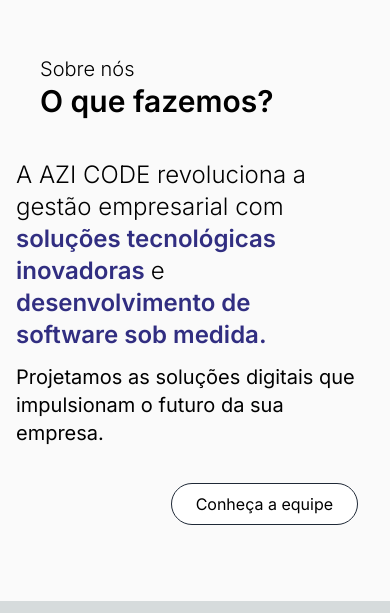
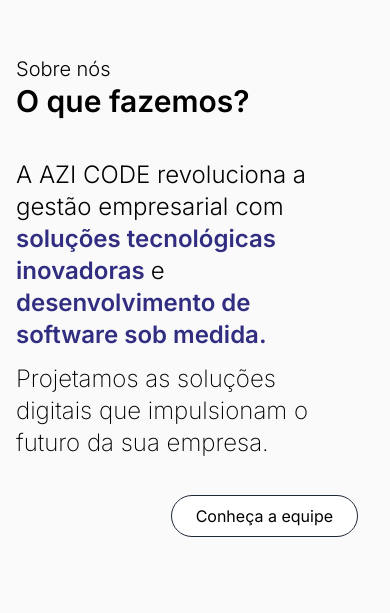
Before and after one commit to AZICode-Organization/Site, a Next.js app in the folder portfolio-website/: page / in a window 390 px wide. Shown: the part 885-1498 px from the top of the page. Built offline with nearby package versions, Linux system fonts and the light colour scheme.

Commit message:
:sparkles: Ajusta textos do mobile

```diff
--- a/portfolio-website/app/components/AboutSection.tsx
+++ b/portfolio-website/app/components/AboutSection.tsx
@@ -8,7 +8,7 @@
       <div className="md:grid md:grid-cols-12 gap-8 items-center py-8 px-4 xl:gap-16 sm:py-20 xl:px-16">
 
         {/* Coluna 1 - Título */}
-        <div className="col-span-12 md:col-span-3 mb-10 md:mb-0 self-start pl-6 md:pl-0 mt-10 md:mt-0">
+        <div className="col-span-12 md:col-span-3 mb-10 md:mb-0 self-start pl-0 md:pl-0 mt-10 md:mt-0">
           <div>
             <h2 className="text-xl font-light">
               Sobre nós
@@ -26,7 +26,7 @@
             A AZI CODE revoluciona a gestão empresarial com <span className="font-semibold text-indigo-900">soluções tecnológicas inovadoras </span>
             e <span className="font-semibold text-indigo-900">desenvolvimento de software sob medida.</span>
           </p>
-          <p className="mt-3 md:hidden mb-6 text-xl">
+          <p className="mt-3 md:hidden mb-6 text-2xl font-extralight">
             Projetamos as soluções digitais que impulsionam o futuro da sua empresa.
           </p>
 
```
